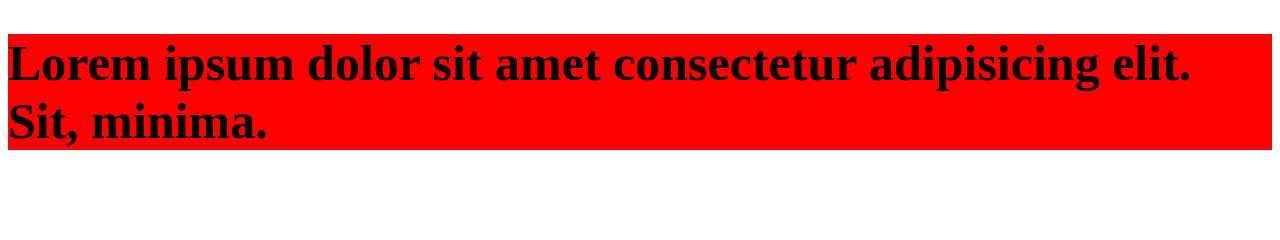
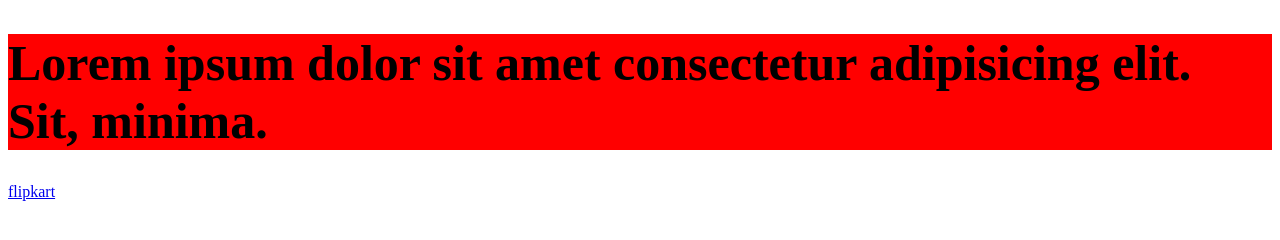
Before and after one commit to mdkaifansari992/Myfirstpro-demo, a plain HTML site: page index.html in a window 1280 px wide. Drawn offline with Linux system fonts and the light colour scheme.

```diff
--- a/index.html
+++ b/index.html
@@ -7,5 +7,6 @@
 </head>
 <body>
     <h1 style="background-color: red; font-size: 50px;">Lorem ipsum dolor sit amet consectetur adipisicing elit. Sit, minima.</h1>
+    <a href="https://www.flipkart.com/">flipkart</a>
 </body>
 </html>
```
Also changed, not shown: kaif.css (added).
